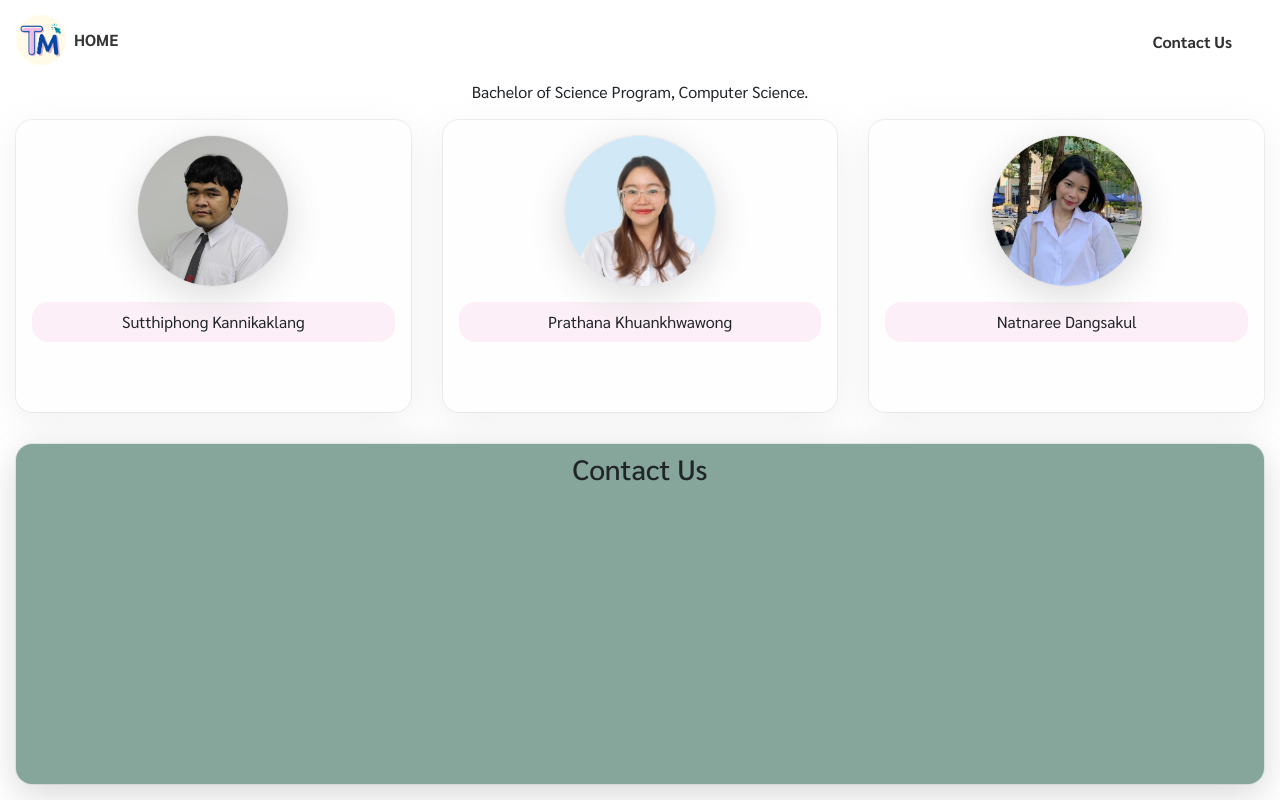
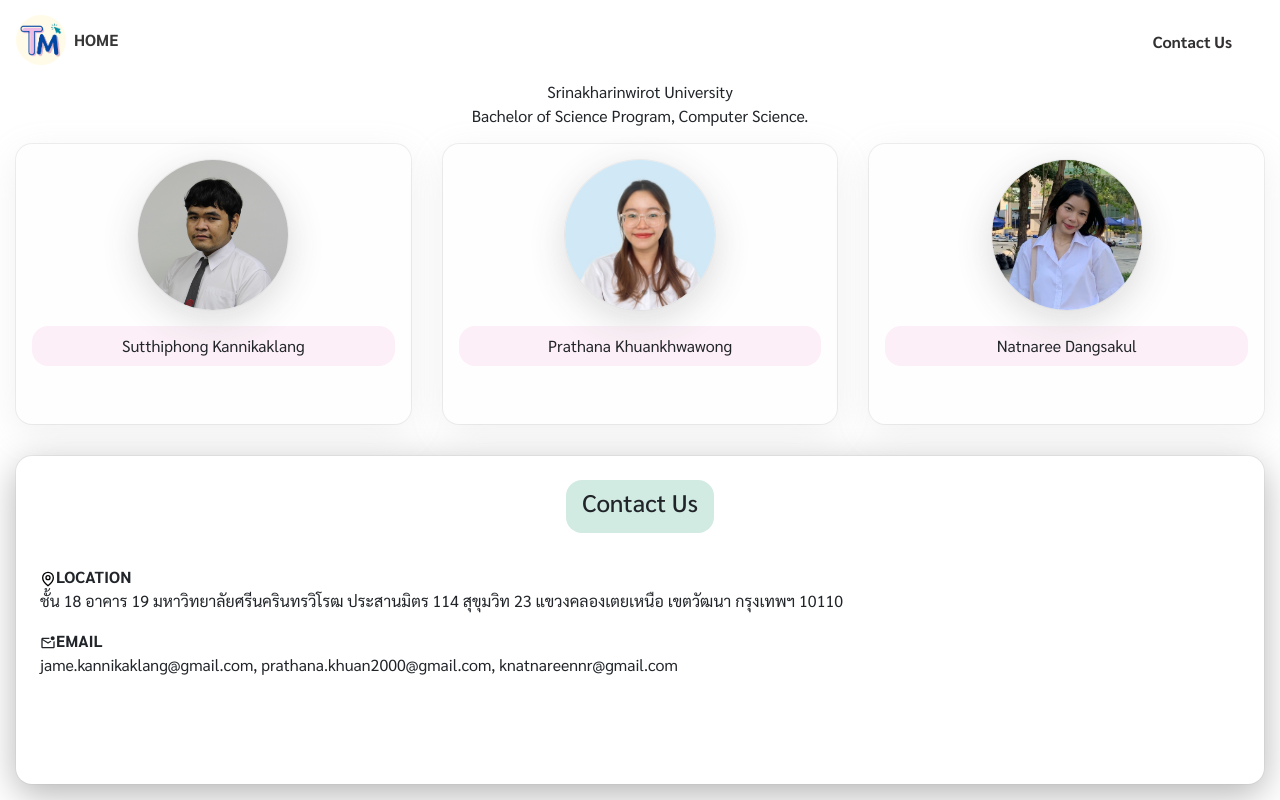
Before and after one commit to Prathana2000/Senior-Project-, a React (Create React App) app: page /Contact in a window 1280 px wide. Built offline with nearby package versions, Linux system fonts and the light colour scheme.

Commit message:
contact edit style
change style

```diff
--- a/src/components/Contact.js
+++ b/src/components/Contact.js
@@ -1,10 +1,17 @@
 import React from "react";
 import "./Contact.scss";
+import { GrLocation } from "react-icons/gr";
+import { MdOutlineMarkEmailUnread } from "react-icons/md";
 
 function Contact() {
   return (
     <div className="contact-layout">
-      <h7 className="title-text">Bachelor of Science Program, Computer Science.</h7>
+      <div className="title-text">
+        <h7>Srinakharinwirot University</h7>
+        <br />
+        <h7>Bachelor of Science Program, Computer Science.</h7>
+      </div>
+
       <div className="contact-profile">
         <div className="profile one">
           <img src={require("../assets/img/About/jame.jpg")} />
@@ -30,10 +37,25 @@ function Contact() {
       </div>
       <div className="about">
         <div className="about-title">
-          <h3>Contact Us</h3>
+          <h4>Contact Us</h4>
         </div>
         <div className="about-text">
-
+          <h8 className="about-name">
+            <GrLocation />
+            LOCATION
+          </h8>
+          <p>
+            ชั้น 18 อาคาร 19 มหาวิทยาลัยศรีนครินทรวิโรฒ ประสานมิตร 114 สุขุมวิท
+            23 แขวงคลองเตยเหนือ เขตวัฒนา กรุงเทพฯ 10110
+          </p>
+          <h8 className="about-name">
+            <MdOutlineMarkEmailUnread />
+            EMAIL
+          </h8>
+          <p>
+            jame.kannikaklang@gmail.com, prathana.khuan2000@gmail.com,
+            knatnareennr@gmail.com
+          </p>
         </div>
       </div>
     </div>
--- a/src/components/Contact.scss
+++ b/src/components/Contact.scss
@@ -4,7 +4,7 @@
     display: flex;
     flex-direction: column;
 
-    .title-text{
+    .title-text {
         text-align: center;
     }
 
@@ -54,14 +54,32 @@
 
     .about {
         flex: 1;
+        display: flex;
+        flex-direction: column;
         border-radius: 1rem;
-        background-color: rgb(134, 166, 155);
+        background-color: rgb(255, 255, 255);
         padding: 0.5rem;
         margin: 1rem;
-        box-shadow: rgba(0, 0, 0, 0.16) 0px 10px 36px 0px, rgba(0, 0, 0, 0.06) 0px 0px 0px 1px;
+        box-shadow: rgb(180, 180, 180) 0px 10px 36px 0px, rgba(0, 0, 0, 0.06) 0px 0px 0px 1px;
 
-        .about-title{
+
+        .about-title {
+            align-self: center;
             text-align: center;
+            margin: 1rem;
+            padding: 0.5rem 1rem;
+            background-color: rgb(209, 234, 226);
+            border-radius: 1rem;
+        }
+
+        .about-text {
+            padding: 1rem;
+
+            .about-name {
+                font-weight: bold;
+                margin-bottom: 0rem;
+            }
+
         }
     }
 }
```
